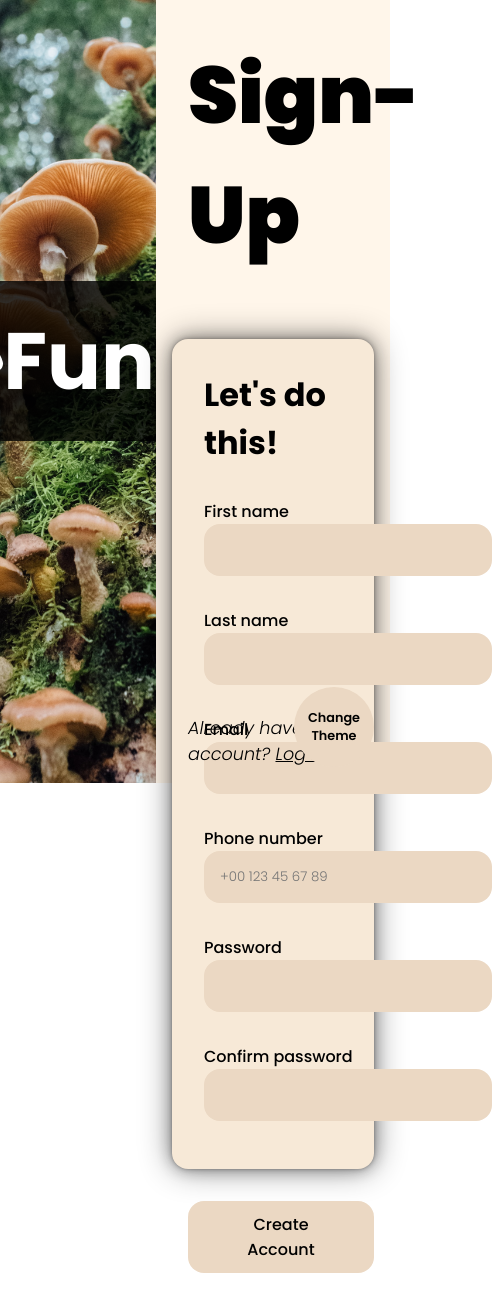
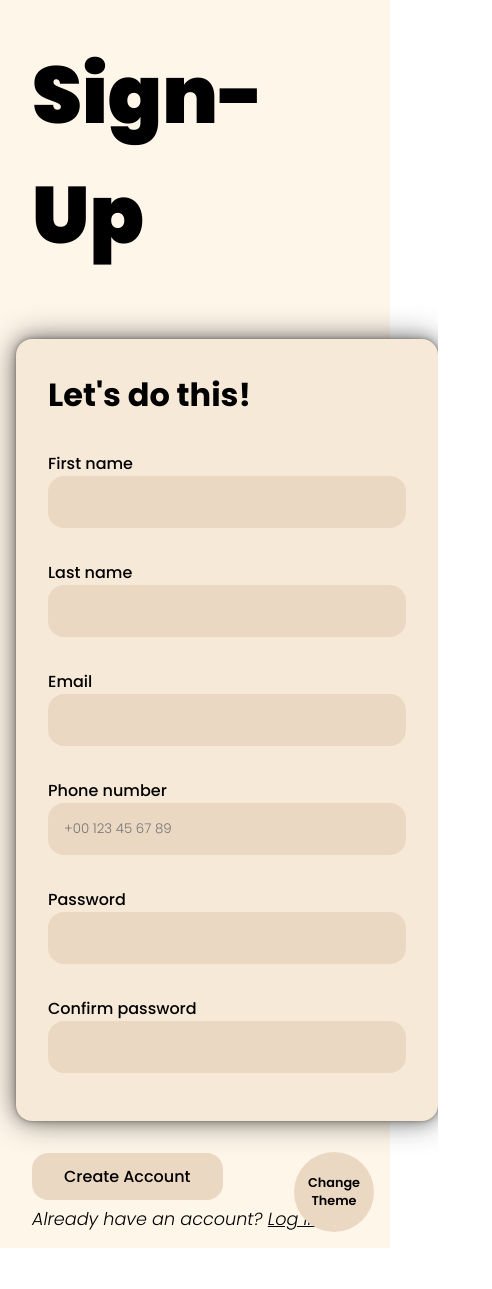
Before and after one commit to alesbe/sign-up-fungi-prototype, a plain HTML site: page index.html in a window 390 px wide. Shown: the part 61-1350 px from the top of the page, 492 px wide, since content can reach past the window. After the commit the page ends 1309 px from the top, so only its background shows below. Drawn offline with Linux system fonts and the light colour scheme.

Commit message:
Added responsive designs

```diff
--- a/index.html
+++ b/index.html
@@ -23,7 +23,7 @@
             <div id="form__container">
                 <p id="form__title">Let's do this!</p>
 
-                <form id="sign-up__form" method="get">
+                <form id="sign-up__form" method="get" action="">
                     <div class="input__container">
                         <label for="input-first-name">First name</label>
                         <input id="input-first-name" class="form__input" type="text" required>
--- a/styles.css
+++ b/styles.css
@@ -198,3 +198,30 @@
     font-size: 0.8rem;
     font-weight: 600;
 }
+
+/*
+  Responsive design
+*/
+
+@media only screen and (max-width: 800px) {
+    #wrapper {
+        flex-direction: column;
+        width: 100vw;
+    }
+
+    #wrapper__background {
+        display: none;
+    }
+
+    #wrapper__form {
+        width: 100vw;
+    }
+
+    #form__container {
+        width: 100vw;
+    }
+
+    #submit__button {
+        margin-bottom: 3rem;
+    }
+  }
```
